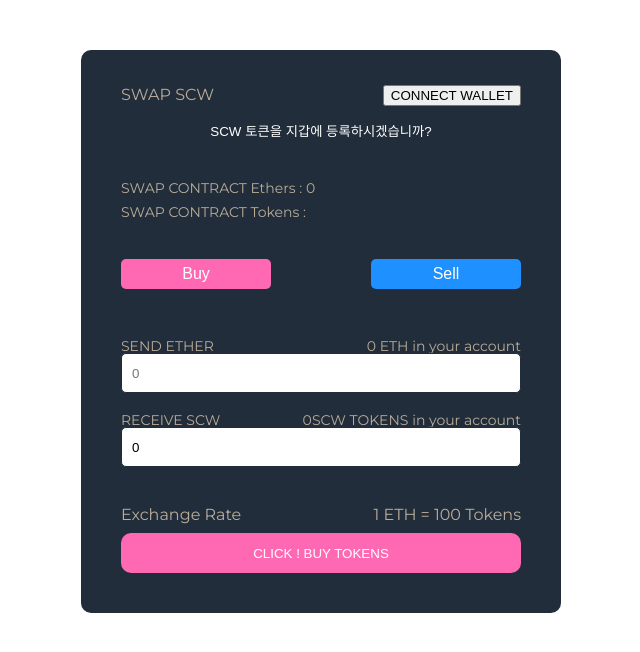
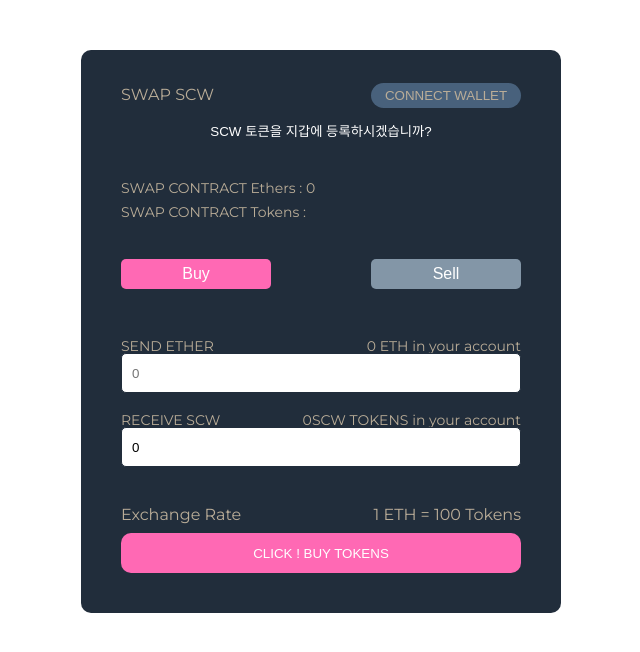
Before and after one commit to zizimoos/ether-swap, a React (Create React App) app: page / in a window 1280 px wide. Shown: the top 652 px of the page, without its empty margins (319-959 px from the left). Built offline with nearby package versions, Linux system fonts and the light colour scheme.

Commit message:
color change on connectWallet

```diff
--- a/src/components/NaviBar.js
+++ b/src/components/NaviBar.js
@@ -27,6 +27,14 @@ const SectionNavi = styled(Container)`
     }
   }
 `;
+const WalletButton = styled.button`
+  width: 150px;
+  height: 25px;
+  border: none;
+  border-radius: 20px;
+  color: #baad98;
+  background-color: #48617c;
+`;
 function NaviBar({ showAccount, walletHandler, userAccount }) {
   return (
     <Container>
@@ -43,7 +51,7 @@ function NaviBar({ showAccount, walletHandler, userAccount }) {
             />
           </div>
         ) : (
-          <button onClick={walletHandler}>CONNECT WALLET</button>
+          <WalletButton onClick={walletHandler}>CONNECT WALLET</WalletButton>
         )}
       </SectionNavi>
     </Container>
--- a/src/components/SellForm.js
+++ b/src/components/SellForm.js
@@ -56,7 +56,7 @@ const SellButton = styled.button`
   border-radius: 10px;
   border: none;
   color: white;
-  background-color: dodgerblue;
+  background-color: #8396a7;
   cursor: pointer;
 `;
 const LoadingAnimation = keyframes`
--- a/src/components/SwapSection.js
+++ b/src/components/SwapSection.js
@@ -108,7 +108,7 @@ function SwapSection({
               setSellForm(true);
               loadBlockchainData();
             }}
-            backgroundColor={"dodgerblue"}
+            backgroundColor={"#8396a7"}
           >
             Sell
           </ExchangeButton>
```
